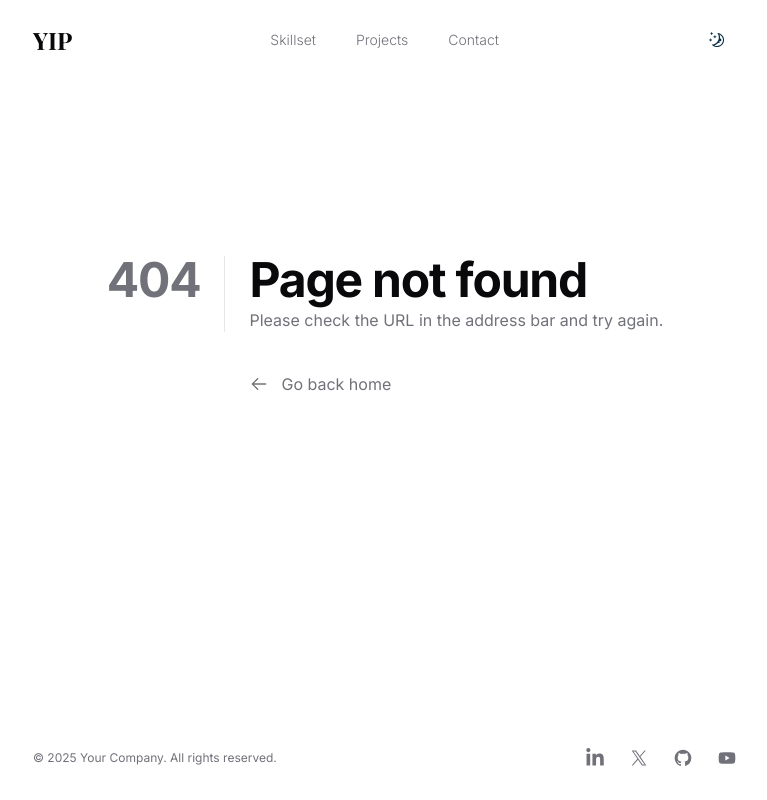
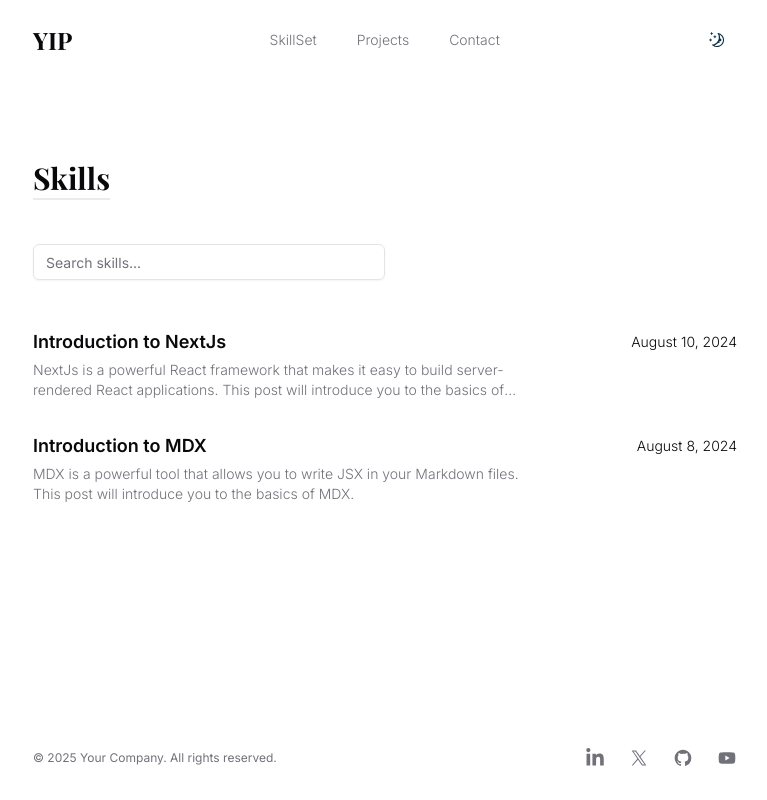
Before and after one commit to yipyeeep/next-portfolio, a Next.js app: page /skills in a window 1280 px wide. Before the commit this address had no page. Shown: the whole page, without its empty margins (255-1022 px from the left). Built offline with nearby package versions, Linux system fonts and the light colour scheme; a web font is replaced by a local one.

Commit message:
refactor: change all keywords post to skill

```diff
--- a/app/page.tsx
+++ b/app/page.tsx
@@ -1,6 +1,6 @@
 import Intro from '@/components/intro'
 import NewsletterForm from '@/components/newsletter-form'
-import RecentPosts from '@/components/recent-posts'
+import SkillSet from '@/components/skill-set'
 import RecentProjects from '@/components/recent-projects'
 
 export default function Home() {
@@ -9,7 +9,7 @@ export default function Home() {
       <div className='container max-w-3xl'>
         <Intro />
 
-        <RecentPosts />
+        <SkillSet />
         <RecentProjects />
 
         <NewsletterForm />
--- a/app/posts/page.tsx
+++ /dev/null
@@ -1,16 +0,0 @@
-import { getPosts } from '@/lib/posts'
-import PostsWithSearch from '@/components/posts-with-search'
-
-export default async function PostsPage() {
-  const posts = await getPosts()
-
-  return (
-    <section className='pb-24 pt-40'>
-      <div className='container max-w-3xl'>
-        <h1 className='title mb-12'>Posts</h1>
-
-        <PostsWithSearch posts={posts} />
-      </div>
-    </section>
-  )
-}
--- a/app/posts/[slug]/page.tsx
+++ b/app/skills/[slug]/page.tsx
@@ -3,38 +3,38 @@ import Image from 'next/image'
 
 import { formatDate } from '@/lib/utils'
 import MDXContent from '@/components/mdx-content'
-import { getPosts, getPostBySlug } from '@/lib/posts'
+import { getSkills, getSkillBySlug } from '@/lib/skills'
 import { ArrowLeftIcon } from '@radix-ui/react-icons'
 import { notFound } from 'next/navigation'
 import NewsletterForm from '@/components/newsletter-form'
 
 export async function generateStaticParams() {
-  const posts = await getPosts()
-  const slugs = posts.map(post => ({ slug: post.slug }))
+  const skills = await getSkills()
+  const slugs = skills.map(skill => ({ slug: skill.slug }))
 
   return slugs
 }
 
-export default async function Post({ params }: { params: { slug: string } }) {
+export default async function Skill({ params }: { params: { slug: string } }) {
   const { slug } = params
-  const post = await getPostBySlug(slug)
+  const skill = await getSkillBySlug(slug)
 
-  if (!post) {
+  if (!skill) {
     notFound()
   }
 
-  const { metadata, content } = post
+  const { metadata, content } = skill
   const { title, image, author, publishedAt } = metadata
 
   return (
     <section className='pb-24 pt-32'>
       <div className='container max-w-3xl'>
         <Link
-          href='/posts'
+          href='/skills'
           className='mb-8 inline-flex items-center gap-2 text-sm font-light text-muted-foreground transition-colors hover:text-foreground'
         >
           <ArrowLeftIcon className='h-5 w-5' />
-          <span>Back to posts</span>
+          <span>Back to skills</span>
         </Link>
 
         {image && (
--- /dev/null
+++ b/app/skills/page.tsx
@@ -0,0 +1,16 @@
+import { getSkills } from '@/lib/skills'
+import SkillsWithSearch from '@/components/skills-with-search'
+
+export default async function SkillsPage() {
+  const skills = await getSkills()
+
+  return (
+    <section className='pb-24 pt-40'>
+      <div className='container max-w-3xl'>
+        <h1 className='title mb-12'>Skills</h1>
+
+        <SkillsWithSearch skills={skills} />
+      </div>
+    </section>
+  )
+}
--- a/components/header.tsx
+++ b/components/header.tsx
@@ -13,7 +13,7 @@ export default function Header() {
 
         <ul className='flex items-center gap-6 text-sm font-light text-muted-foreground sm:gap-10'>
           <li className='transition-colors hover:text-foreground'>
-            <Link href='/posts'>Skillset</Link>
+            <Link href='/skills'>SkillSet</Link>
           </li>
           <li className='transition-colors hover:text-foreground'>
             <Link href='/projects'>Projects</Link>
--- a/components/recent-projects.tsx
+++ b/components/recent-projects.tsx
@@ -15,7 +15,7 @@ export default async function RecentProjects() {
           href='/projects'
           className='mt-8 inline-flex items-center gap-2 text-muted-foreground underline decoration-1 underline-offset-2 transition-colors hover:text-foreground'
         >
-          <span>All projects</span>
+          <span>Read more</span>
         </Link>
       </div>
     </section>
--- a/components/recent-posts.tsx
+++ b/components/skill-set.tsx
@@ -1,21 +1,21 @@
 import Link from 'next/link'
-import { getPosts } from '@/lib/posts'
-import Posts from '@/components/posts'
+import { getSkills } from '@/lib/skills'
+import Skills from '@/components/skills'
 
-export default async function RecentPosts() {
-  const posts = await getPosts(4)
+export default async function SkillSet() {
+  const skills = await getSkills(4)
 
   return (
     <section className='pb-24'>
       <div>
-        <h2 className='title mb-12'>Recent posts</h2>
-        <Posts posts={posts} />
+        <h2 className='title mb-12'>Skill set</h2>
+        <Skills skills={skills} />
 
         <Link
-          href='/posts'
+          href='/skills'
           className='mt-8 inline-flex items-center gap-2 text-muted-foreground underline decoration-1 underline-offset-2 transition-colors hover:text-foreground'
         >
-          <span>All posts</span>
+          <span>Read more</span>
         </Link>
       </div>
     </section>
--- a/components/posts-with-search.tsx
+++ b/components/skills-with-search.tsx
@@ -1,17 +1,17 @@
 'use client'
 
 import { useState } from 'react'
-import { PostMetadata } from '@/lib/posts'
+import { SkillMetadata } from '@/lib/skills'
 
-import Posts from '@/components/posts'
+import Skills from '@/components/skills'
 import { Input } from '@/components/ui/input'
 import { Button } from '@/components/ui/button'
 import { Cross2Icon } from '@radix-ui/react-icons'
 
-export default function PostsWithSearch({ posts }: { posts: PostMetadata[] }) {
+export default function SkillsWithSearch({ skills }: { skills: SkillMetadata[] }) {
   const [query, setQuery] = useState('')
-  const filtered = posts.filter(post =>
-    post.title?.toLowerCase().includes(query.toLowerCase())
+  const filtered = skills.filter(skill =>
+    skill.title?.toLowerCase().includes(query.toLowerCase())
   )
 
   const isFiltered = query.length > 0
@@ -24,7 +24,7 @@ export default function PostsWithSearch({ posts }: { posts: PostMetadata[] }) {
       <div className='mb-12 flex items-center gap-3'>
         <Input
           type='text'
-          placeholder='Search posts...'
+          placeholder='Search skills...'
           className='h-9 w-full sm:w-1/2'
           value={query}
           onChange={e => setQuery(e.target.value)}
@@ -42,7 +42,7 @@ export default function PostsWithSearch({ posts }: { posts: PostMetadata[] }) {
         )}
       </div>
 
-      <Posts posts={filtered} />
+      <Skills skills={filtered} />
     </div>
   )
 }
--- a/components/posts.tsx
+++ b/components/skills.tsx
@@ -1,27 +1,27 @@
 import Link from 'next/link'
 
-import { PostMetadata } from '@/lib/posts'
+import { SkillMetadata } from '@/lib/skills'
 import { formatDate } from '@/lib/utils'
 
-export default function Posts({ posts }: { posts: PostMetadata[] }) {
+export default function Skills({ skills }: { skills: SkillMetadata[] }) {
   return (
     <ul className='flex flex-col gap-8'>
-      {posts.map(post => (
-        <li key={post.slug}>
+      {skills.map(skill => (
+        <li key={skill.slug}>
           <Link
-            href={`/posts/${post.slug}`}
+            href={`/skills/${skill.slug}`}
             className='flex flex-col justify-between gap-x-4 gap-y-1 sm:flex-row'
           >
             <div className='max-w-lg'>
-              <p className='text-lg font-semibold'>{post.title}</p>
+              <p className='text-lg font-semibold'>{skill.title}</p>
               <p className='mt-1 line-clamp-2 text-sm font-light text-muted-foreground'>
-                {post.summary}
+                {skill.summary}
               </p>
             </div>
 
-            {post.publishedAt && (
+            {skill.publishedAt && (
               <p className='mt-1 text-sm font-light'>
-                {formatDate(post.publishedAt)}
+                {formatDate(skill.publishedAt)}
               </p>
             )}
           </Link>
--- a/lib/posts.ts
+++ b/lib/skills.ts
@@ -2,14 +2,14 @@ import fs from 'fs'
 import path from 'path'
 import matter from 'gray-matter'
 
-const rootDirectory = path.join(process.cwd(), 'content', 'posts')
+const rootDirectory = path.join(process.cwd(), 'content', 'skills')
 
-export type Post = {
-  metadata: PostMetadata
+export type Skill = {
+  metadata: SkillMetadata
   content: string
 }
 
-export type PostMetadata = {
+export type SkillMetadata = {
   title?: string
   summary?: string
   image?: string
@@ -18,7 +18,7 @@ export type PostMetadata = {
   slug: string
 }
 
-export async function getPostBySlug(slug: string): Promise<Post | null> {
+export async function getSkillBySlug(slug: string): Promise<Skill | null> {
   try {
     const filePath = path.join(rootDirectory, `${slug}.mdx`)
     const fileContent = fs.readFileSync(filePath, { encoding: 'utf8' })
@@ -29,11 +29,11 @@ export async function getPostBySlug(slug: string): Promise<Post | null> {
   }
 }
 
-export async function getPosts(limit?: number): Promise<PostMetadata[]> {
+export async function getSkills(limit?: number): Promise<SkillMetadata[]> {
   const files = fs.readdirSync(rootDirectory)
 
-  const posts = files
-    .map(file => getPostMetadata(file))
+  const skills = files
+    .map(file => getSkillMetadata(file))
     .sort((a, b) => {
       if (new Date(a.publishedAt ?? '') < new Date(b.publishedAt ?? '')) {
         return 1
@@ -43,13 +43,13 @@ export async function getPosts(limit?: number): Promise<PostMetadata[]> {
     })
 
   if (limit) {
-    return posts.slice(0, limit)
+    return skills.slice(0, limit)
   }
 
-  return posts
+  return skills
 }
 
-export function getPostMetadata(filepath: string): PostMetadata {
+export function getSkillMetadata(filepath: string): SkillMetadata {
   const slug = filepath.replace(/\.mdx$/, '')
   const filePath = path.join(rootDirectory, filepath)
   const fileContent = fs.readFileSync(filePath, { encoding: 'utf8' })
```
Also changed, not shown: content/skills/introduction-to-mdx.mdx (renamed from content/posts/introduction-to-mdx.mdx), content/skills/introduction-to-nextjs.mdx (renamed from content/posts/introduction-to-nextjs.mdx), public/images/skills/introduction-to-mdx.webp (renamed from public/images/posts/introduction-to-mdx.webp), public/images/skills/introduction-to-nextjs.webp (renamed from public/images/posts/introduction-to-nextjs.webp).
